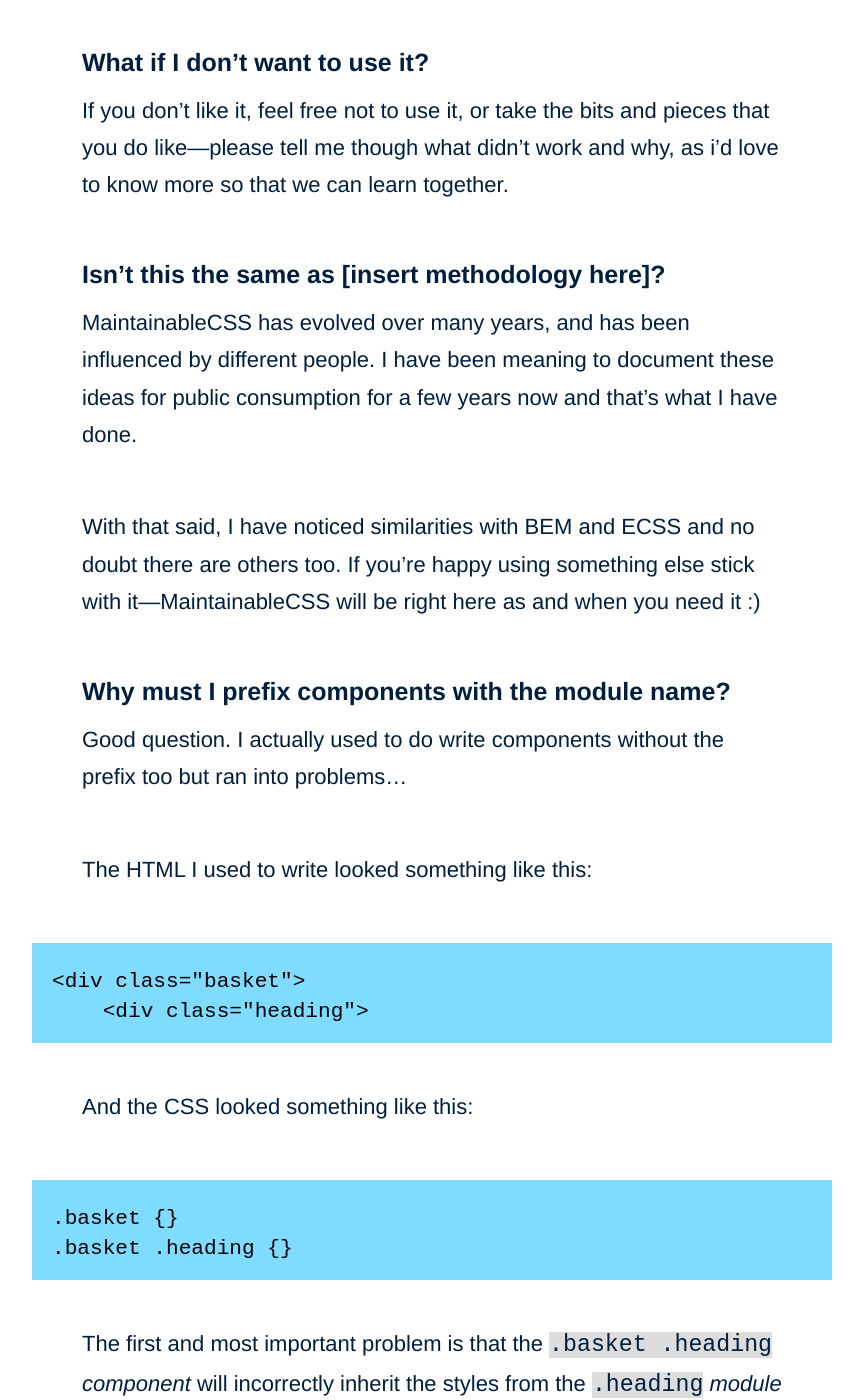
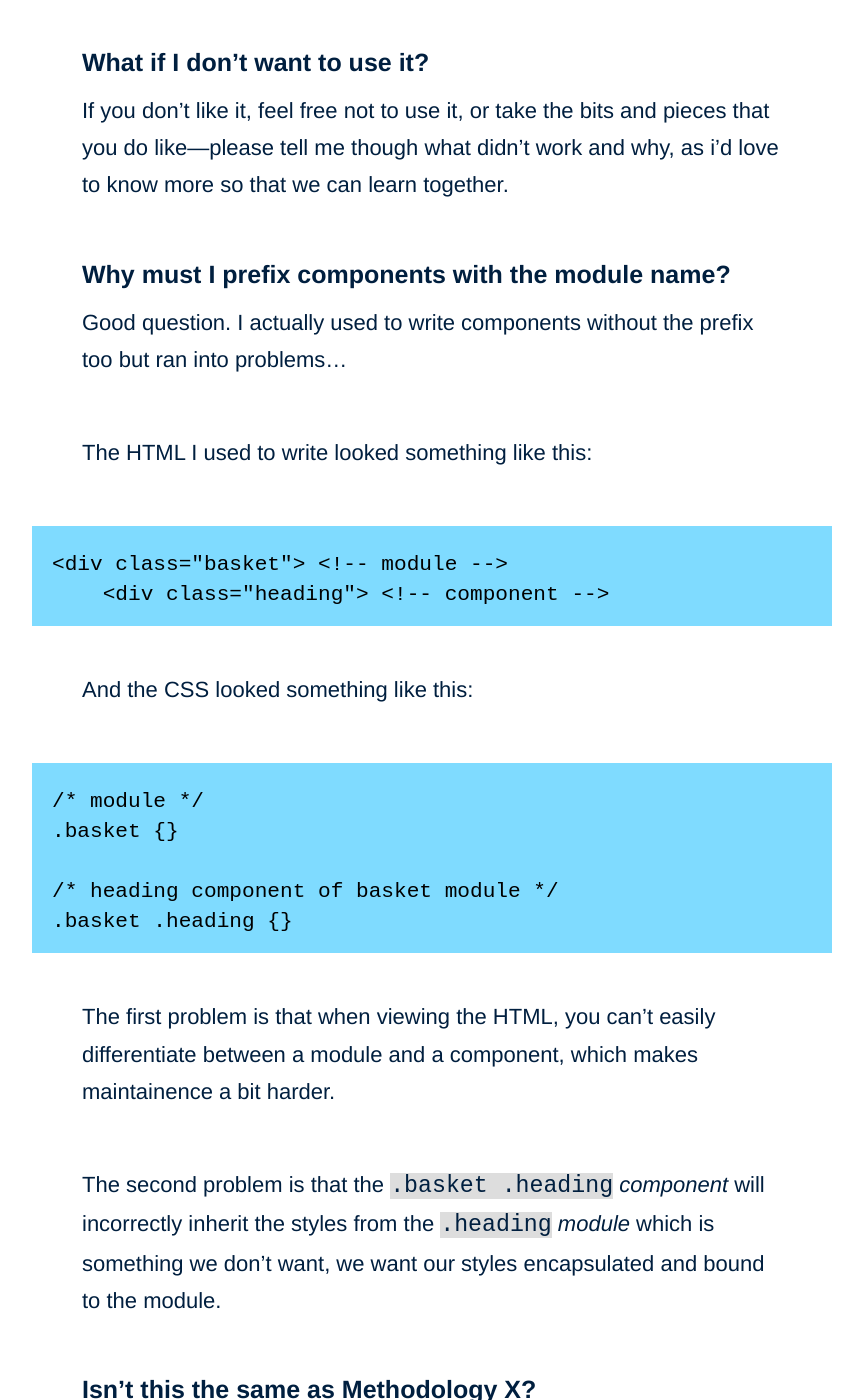
Before and after one commit to adamsilver/maintainablecss.com-jekyll, a Jekyll site: the page built from _chapters/10-faqs.md, in a window 1280 px wide and 1400 px high, scrolled down 488 px. Shown: the whole window, without its empty margins (208-1071 px from the left). Built offline with Jekyll 4.4.1, drawn with Linux system fonts in a browser that asks for light colours; some of the changed text lies outside the part shown.

Commit message:
faq typo

```diff
--- a/_chapters/10-faqs.md
+++ b/_chapters/10-faqs.md
@@ -16,33 +16,28 @@ MaintainableCSS is an approach that works well when building long-lived, bespoke
 
 If you don't like it, feel free not to use it, or take the bits and pieces that you do like&mdash;please tell me though what didn't work and why, as i'd love to know more so that we can learn together.
 
-## Isn't this the same as [insert methodology here]?
-
-MaintainableCSS has evolved over many years, and has been influenced by different people. I have been meaning to document these ideas for public consumption for a few years now and that's what I have done.
-
-With that said, I have noticed similarities with BEM and ECSS and no doubt there are others too. If you're happy using something else stick with it&mdash;MaintainableCSS will be right here as and when you need it :)
-
 ## Why must I prefix components with the module name?
 
-Good question. I actually used to do write components without the prefix too but ran into problems...
+Good question. I actually used to write components without the prefix too but ran into problems...
 
 The HTML I used to write looked something like this:
 
-	<div class="basket">
-	    <div class="heading">
+	<div class="basket"> <!-- module -->
+	    <div class="heading"> <!-- component -->
 
 And the CSS looked something like this:
 
+	/* module */
 	.basket {}
+
+	/* heading component of basket module */
 	.basket .heading {}
 
-The first and most important problem is that the `.basket .heading` *component* will incorrectly inherit the styles from the `.heading` *module* which is something we don't want, we want our styles encapsulated and bound to the module.
+The first problem is that when viewing the HTML, you can't easily differentiate between a module and a component, which makes maintainence a bit harder.
 
-The second problem is that when inspecting the HTML, you can't differentiate between a module and a component, which makes maintainence a harder.
+The second problem is that the `.basket .heading` *component* will incorrectly inherit the styles from the `.heading` *module* which is something we don't want, we want our styles encapsulated and bound to the module.
 
-The third problem is that you have to nest selectors which isn't as performant.
-
-The fourth problem is that it's not as portable. For example, let's say you move a component into a different position in the Document Tree, you will then have to update your selectors in the CSS.
+<!-- perf and portability -->
 
 <!--## What about common styles that you use across different modules e.g. buttons?
 
@@ -67,3 +62,7 @@ Or you can just have a button as a module:
 	}
 
 There is nothing wrong with having a module within a module. You just have to be careful with the latter approach, because once you edit a style it propagates everywhere, and this can be problematic due to unexpected regression.-->
+
+## Isn't this the same as Methodology X?
+
+MaintainableCSS has evolved over many years, and has been influenced by many people. It shares a lot of similarities with BEM and ECSS. If you're using something that works for you, feel free to stick with it. MaintainableCSS will be right here as and when you need it :)
```
